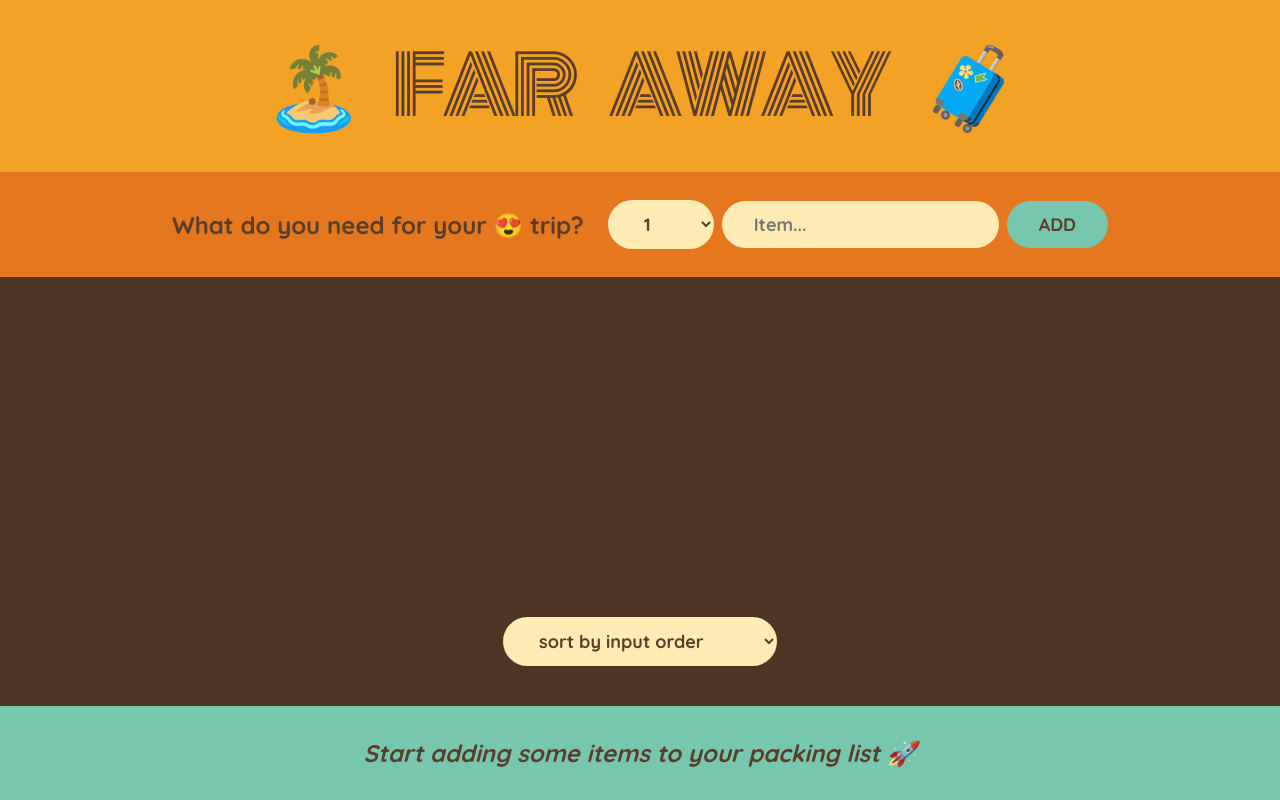
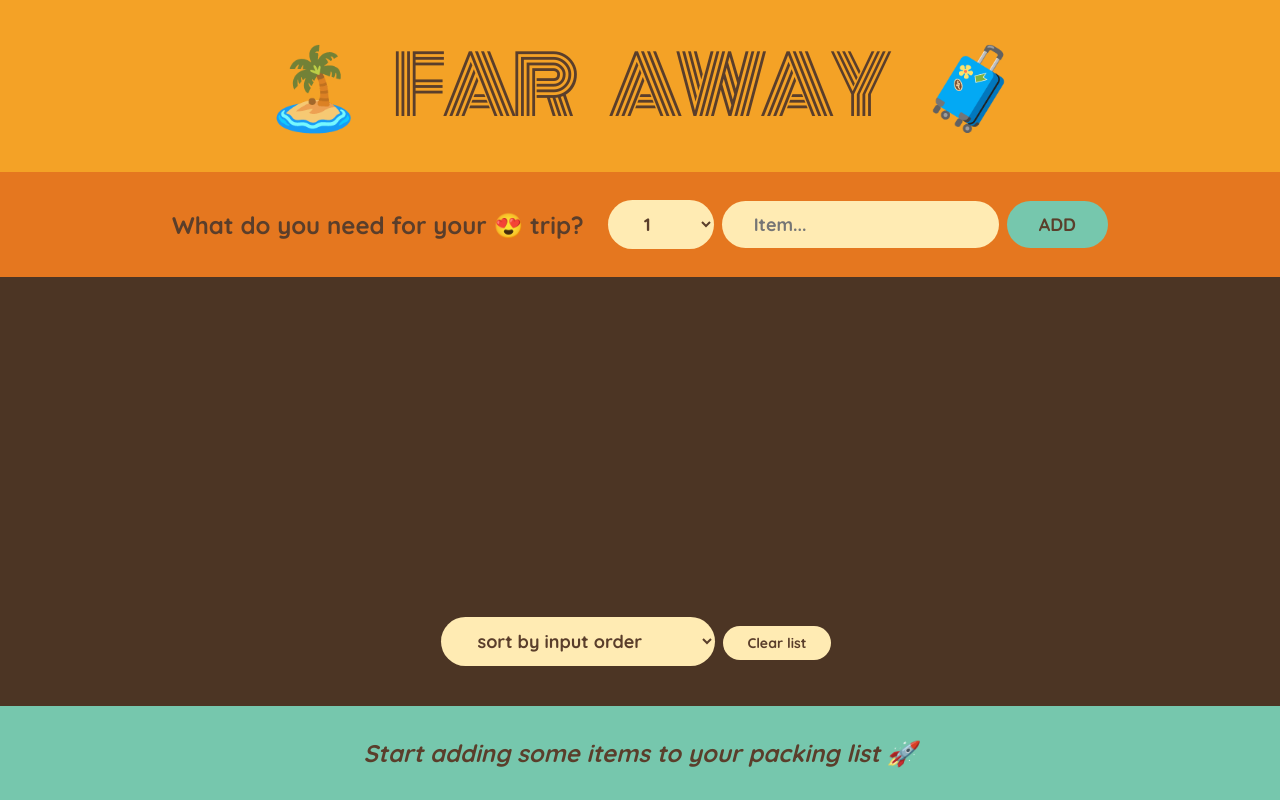
Before and after one commit to yukijina/travel-list-react, a React (Create React App) app: page / in a window 1280 px wide. Built offline with nearby package versions, Linux system fonts and the light colour scheme.

Commit message:
create a function for the button click - delete user's list

```diff
--- a/src/components/App.js
+++ b/src/components/App.js
@@ -47,6 +47,13 @@ function App() {
     );
   }
 
+  function handleClearList(item) {
+    const confirmed = window.confirm(
+      'Are you sure if you want to delete all items? 🤔'
+    );
+    if (confirmed) setItems([]);
+  }
+
   return (
     <div className='app'>
       <Logo />
@@ -55,6 +62,7 @@ function App() {
         items={items}
         onDeleteItem={handleDeleteItem}
         onToggleItem={handleToggleItem}
+        onClearList={handleClearList}
       />
       <Stats items={items} />
     </div>
--- a/src/components/PackingList.js
+++ b/src/components/PackingList.js
@@ -2,7 +2,12 @@ import React, { useState } from 'react';
 import '../index.css';
 import Item from './Item';
 
-export default function PackingList({ items, onDeleteItem, onToggleItem }) {
+export default function PackingList({
+  items,
+  onDeleteItem,
+  onToggleItem,
+  onClearList,
+}) {
   const [sortBy, setSortBy] = useState('input');
 
   let sortedItems;
@@ -38,6 +43,8 @@ export default function PackingList({ items, onDeleteItem, onToggleItem }) {
           <option value='description'>sort by description</option>
           <option value='packed'>sort by packed status</option>
         </select>
+
+        <button onClick={onClearList}>Clear list</button>
       </div>
     </div>
   );
```
